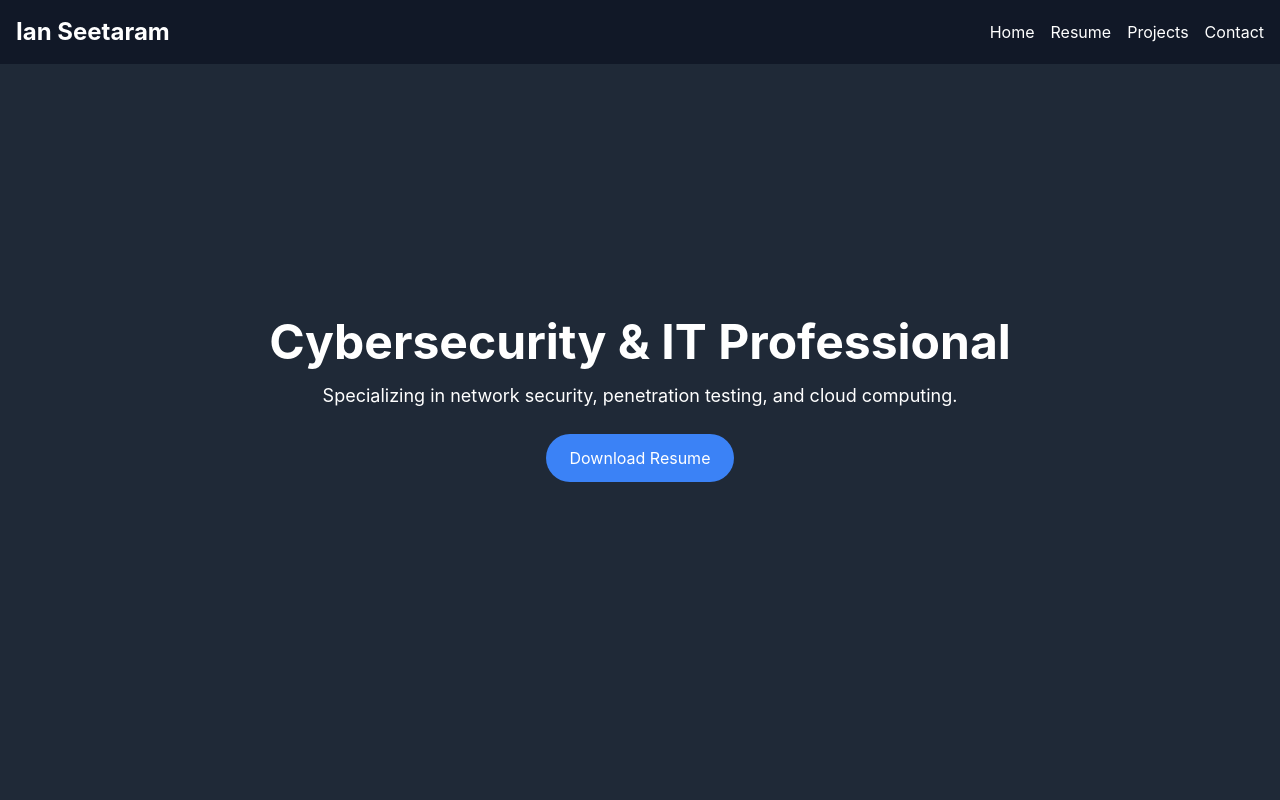
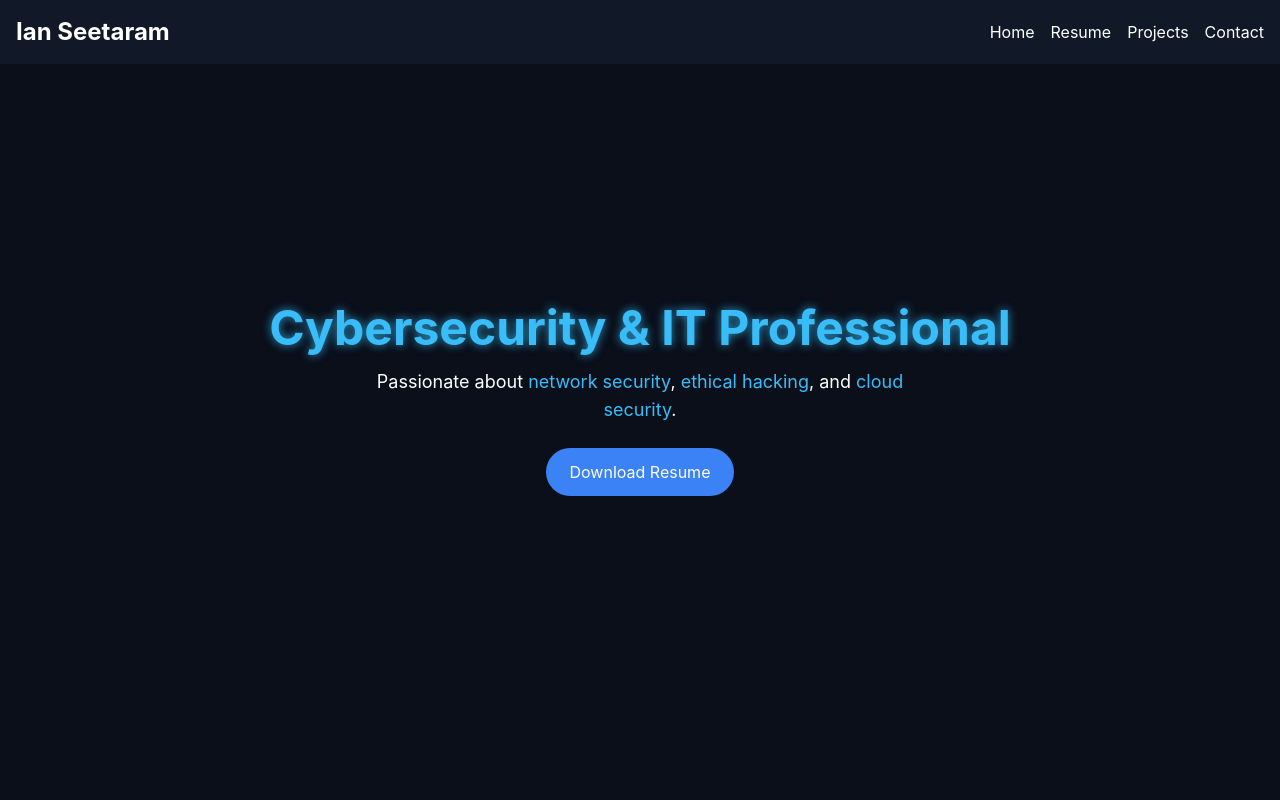
Before and after one commit to EyeonSee/EyeonCyberp, a React (Vite) app: page / in a window 1280 px wide. Shown: the top 800 px of the page. Built offline with nearby package versions, Linux system fonts and the light colour scheme.

Commit message:
Update Hero.jsx

```diff
--- a/src/components/Hero.jsx
+++ b/src/components/Hero.jsx
@@ -1,9 +1,12 @@
 const Hero = () => {
   return (
-      <section id="home" className="h-screen flex flex-col justify-center items-center text-center bg-gray-800 text-white">
-        <h1 className="text-5xl font-bold">Cybersecurity & IT Professional</h1>
-        <p className="text-lg mt-4">Specializing in network security, penetration testing, and cloud computing.</p>
-        <a href="/resume.pdf" className="mt-6 bg-blue-500 px-6 py-3 rounded-full text-white hover:bg-blue-600">
+    <section id="home" className="h-screen flex flex-col justify-center items-center text-center bg-[#0a0f1a] text-white">
+      <h1 className="text-5xl font-bold text-highlight glow">Cybersecurity & IT Professional</h1>
+      <p className="text-lg mt-4 max-w-xl">
+        Passionate about <span className="text-highlight">network security</span>,
+        <span className="text-highlight"> ethical hacking</span>, and <span className="text-highlight">cloud security</span>.
+      </p>
+      <a href="/resume.pdf" className="mt-6 bg-blue-500 px-6 py-3 rounded-full text-white hover:bg-blue-600 transition-transform transform hover:scale-105">
         Download Resume
       </a>
     </section>
```
Lines whose indentation alone changed are shown as unchanged.
